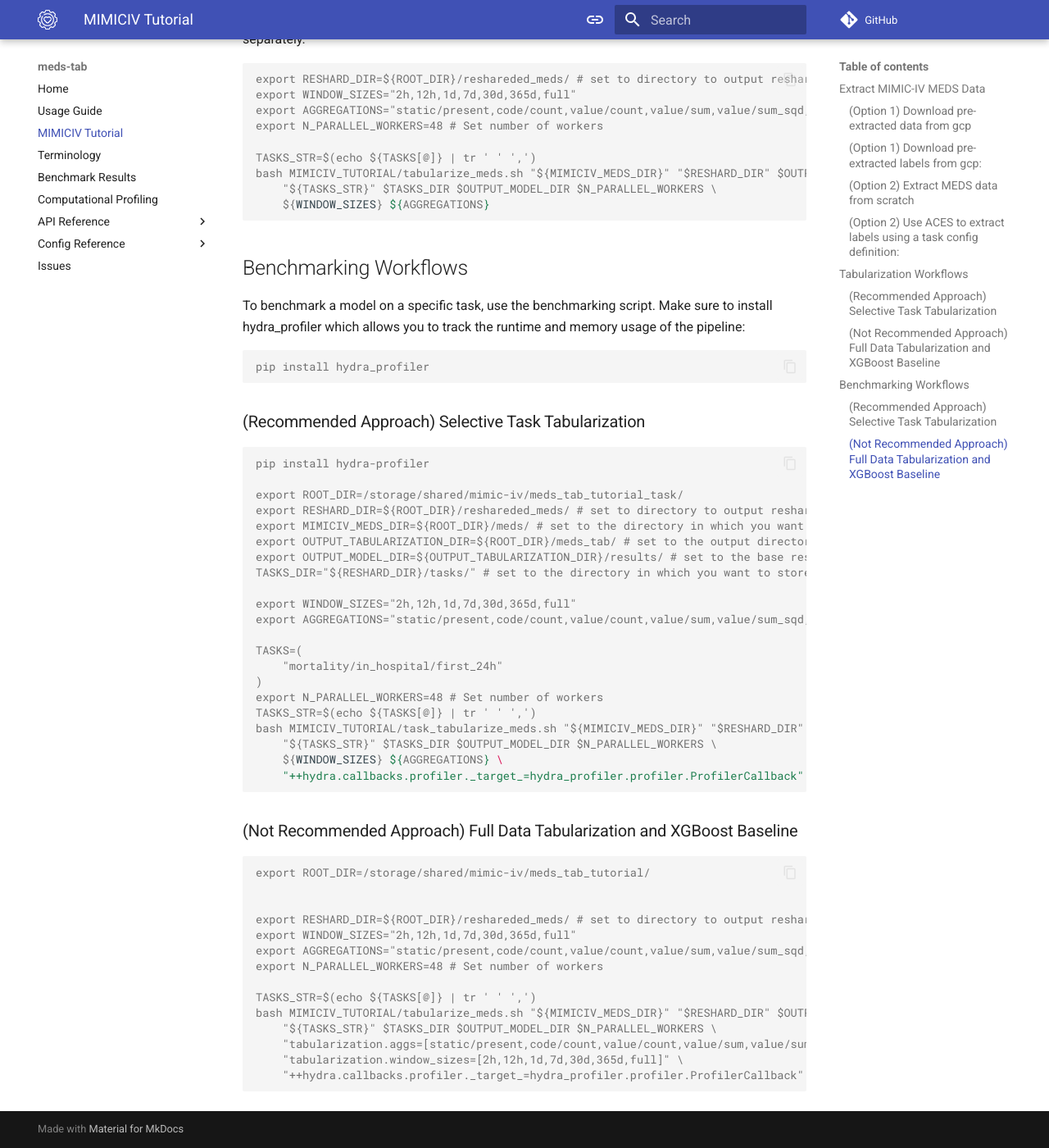
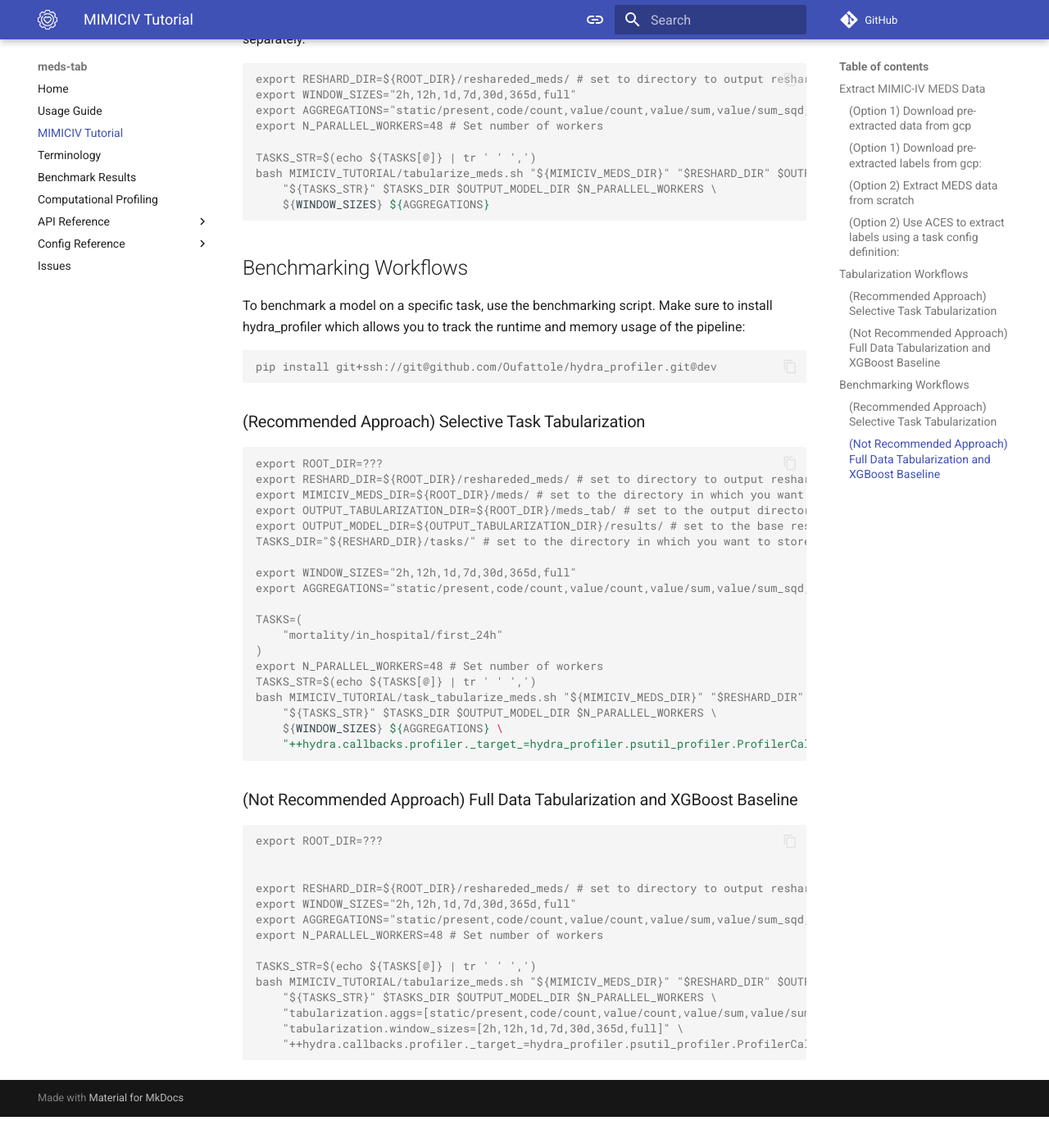
Before and after one commit to mmcdermott/MEDS_Tabular_AutoML, an MkDocs documentation site: the page built from docs/tutorial.md, in a window 1280 px wide and 1400 px high, scrolled down 2653 px. Shown: the whole window at 82% size. Built offline with MkDocs 1.6.1 and Material for MkDocs 9.7.7, drawn with Linux system fonts in a browser that asks for light colours; comment, search, counter and statistics services are not loaded; after the commit the page ends 4015 px from its top, so only the background shows below that.

Commit message:
Uses the psutil profiler for profiling

````diff
--- a/MIMICIV_TUTORIAL/README.MD
+++ b/MIMICIV_TUTORIAL/README.MD
@@ -129,15 +129,14 @@ To benchmark a model on a specific task, use the benchmarking script.
 Make sure to install hydra_profiler which allows you to track the runtime and memory usage of the pipeline:
 
 ```console
-pip install hydra_profiler
+pip install git+ssh://git@github.com/Oufattole/hydra_profiler.git@dev
 ```
 
 ### (Recommended Approach) Selective Task Tabularization
 
 ```console
-pip install hydra-profiler
 
-export ROOT_DIR=/storage/shared/mimic-iv/meds_tab_tutorial_task/
+export ROOT_DIR=???
 export RESHARD_DIR=${ROOT_DIR}/reshareded_meds/ # set to directory to output reshareded meds data
 export MIMICIV_MEDS_DIR=${ROOT_DIR}/meds/ # set to the directory in which you want to store the raw MIMIC-IV data
 export OUTPUT_TABULARIZATION_DIR=${ROOT_DIR}/meds_tab/ # set to the output directory for the tabularized data
@@ -155,13 +154,13 @@ TASKS_STR=$(echo ${TASKS[@]} | tr ' ' ',')
 bash MIMICIV_TUTORIAL/task_tabularize_meds.sh "${MIMICIV_MEDS_DIR}" "$RESHARD_DIR" $OUTPUT_TABULARIZATION_DIR \
     "${TASKS_STR}" $TASKS_DIR $OUTPUT_MODEL_DIR $N_PARALLEL_WORKERS \
     ${WINDOW_SIZES} ${AGGREGATIONS} \
-    "++hydra.callbacks.profiler._target_=hydra_profiler.profiler.ProfilerCallback"
+    "++hydra.callbacks.profiler._target_=hydra_profiler.psutil_profiler.ProfilerCallback"
 ```
 
 ### (Not Recommended Approach) Full Data Tabularization and XGBoost Baseline
 
 ```console
-export ROOT_DIR=/storage/shared/mimic-iv/meds_tab_tutorial/
+export ROOT_DIR=???
 
 
 export RESHARD_DIR=${ROOT_DIR}/reshareded_meds/ # set to directory to output reshareded meds data
@@ -174,5 +173,5 @@ bash MIMICIV_TUTORIAL/tabularize_meds.sh "${MIMICIV_MEDS_DIR}" "$RESHARD_DIR" $O
     "${TASKS_STR}" $TASKS_DIR $OUTPUT_MODEL_DIR $N_PARALLEL_WORKERS \
     "tabularization.aggs=[static/present,code/count,value/count,value/sum,value/sum_sqd,value/min,value/max]" \
     "tabularization.window_sizes=[2h,12h,1d,7d,30d,365d,full]" \
-    "++hydra.callbacks.profiler._target_=hydra_profiler.profiler.ProfilerCallback"
+    "++hydra.callbacks.profiler._target_=hydra_profiler.psutil_profiler.ProfilerCallback"
 ```
````
Also changed, not shown: 1 other file.
